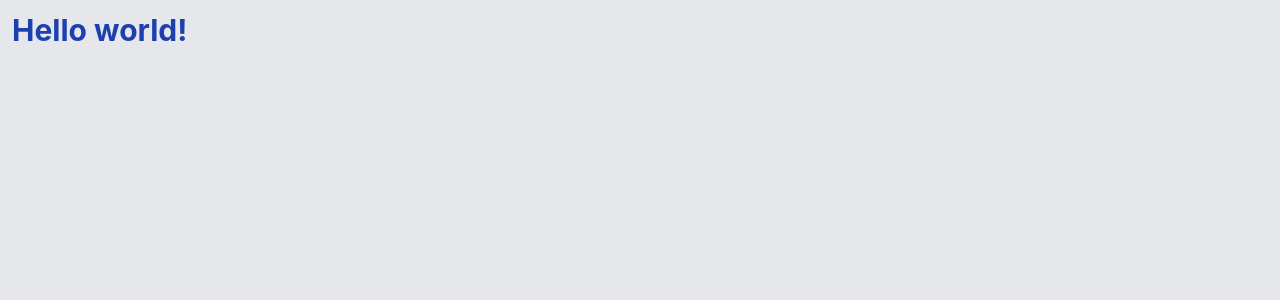
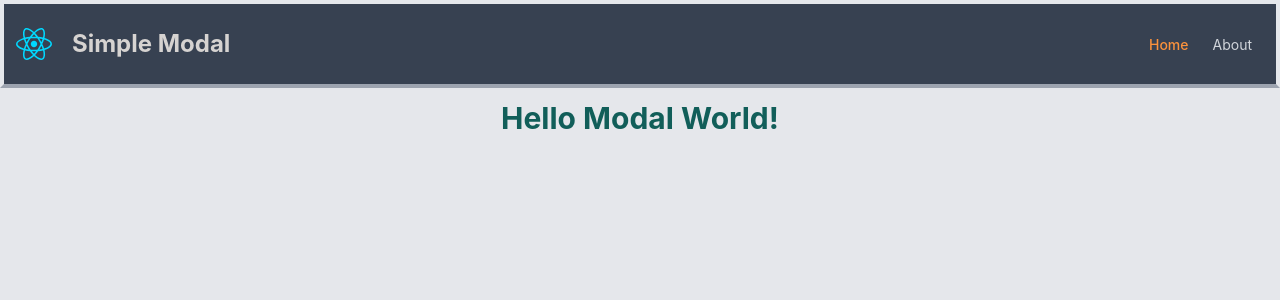
Before and after one commit to alexnas/react-advanced-modal, a React (Vite) app: page / in a window 1280 px wide. Shown: the top 300 px of the page. Built offline with nearby package versions, Linux system fonts and the light colour scheme.

Commit message:
Make app strusture and routing

```diff
--- a/package.json
+++ b/package.json
@@ -10,8 +10,10 @@
     "preview": "vite preview"
   },
   "dependencies": {
+    "clsx": "^2.1.1",
     "react": "^18.3.1",
-    "react-dom": "^18.3.1"
+    "react-dom": "^18.3.1",
+    "react-router-dom": "^6.27.0"
   },
   "devDependencies": {
     "@eslint/js": "^9.11.1",
--- a/src/App.tsx
+++ b/src/App.tsx
@@ -1,11 +1,12 @@
-function App() {
+import { RouterProvider } from 'react-router-dom';
+import router from '@/router';
+
+const App: React.FC = () => {
   return (
     <>
-      <div className="h-screen bg-gray-200 p-3">
-        <h1 className="text-3xl font-bold text-blue-800">Hello world!</h1>
-      </div>
+      <RouterProvider router={router} />
     </>
   );
-}
+};
 
 export default App;
--- a/src/assets/styles/main.css
+++ b/src/assets/styles/main.css
@@ -5,30 +5,15 @@
 *::after {
   box-sizing: border-box;
   margin: 0;
+  padding: 0;
   font-weight: normal;
 }
 
 body {
-  font-family:
-    Inter,
-    -apple-system,
-    BlinkMacSystemFont,
-    'Segoe UI',
-    Roboto,
-    Oxygen,
-    Ubuntu,
-    Cantarell,
-    'Fira Sans',
-    'Droid Sans',
-    'Helvetica Neue',
+  font-family: Inter, -apple-system, BlinkMacSystemFont, 'Segoe UI', Roboto,
+    Oxygen, Ubuntu, Cantarell, 'Fira Sans', 'Droid Sans', 'Helvetica Neue',
     sans-serif;
   text-rendering: optimizeLegibility;
   -webkit-font-smoothing: antialiased;
   -moz-osx-font-smoothing: grayscale;
 }
-
-a,
-.green {
-  text-decoration: none;
-  color: hsla(160, 100%, 37%, 1);
-}
--- /dev/null
+++ b/src/components/Header.tsx
@@ -0,0 +1,20 @@
+import logo from '@/assets/react.svg';
+import NavLinkButton from './NavLinkButton';
+
+const Header: React.FC = () => {
+  return (
+    <div className="flex justify-between px-3 py-6 items-center gap-3 bg-gray-700 border-4 border-b-gray-400">
+      <div className="flex justify-start gap-5">
+        <img src={logo} alt="Logo" />
+        <div className="font-bold text-stone-300 text-2xl">Simple Modal</div>
+      </div>
+
+      <div>
+        <NavLinkButton to="/" title="Home" />
+        <NavLinkButton to="/about" title="About" />
+      </div>
+    </div>
+  );
+};
+
+export default Header;
--- /dev/null
+++ b/src/components/NavLinkButton.tsx
@@ -0,0 +1,27 @@
+import clsx from 'clsx';
+import { NavLink } from 'react-router-dom';
+
+type Props = {
+  to: string;
+  title: string;
+};
+
+const NavLinkButton: React.FC<Props> = (props) => {
+  return (
+    <>
+      <NavLink
+        to={props.to}
+        className={({ isActive }) =>
+          clsx(
+            'rounded-md px-3 py-2 text-sm hover:bg-gray-700 hover:text-white',
+            isActive ? 'font-medium text-orange-400' : 'text-gray-300'
+          )
+        }
+      >
+        {props.title}
+      </NavLink>
+    </>
+  );
+};
+
+export default NavLinkButton;
--- /dev/null
+++ b/src/router.tsx
@@ -0,0 +1,18 @@
+import {
+  createBrowserRouter,
+  createRoutesFromElements,
+  Route,
+} from 'react-router-dom';
+import HomeView from '@/views/HomeView';
+import AboutView from '@/views/AboutView';
+
+const router = createBrowserRouter(
+  createRoutesFromElements(
+    <>
+      <Route path="/" element={<HomeView />} />
+      <Route path="/about" element={<AboutView />} />
+    </>
+  )
+);
+
+export default router;
--- /dev/null
+++ b/src/views/AboutView.tsx
@@ -0,0 +1,19 @@
+import Header from '@/components/Header';
+
+const AboutView: React.FC = () => {
+  return (
+    <>
+      <div className="h-screen bg-gray-200">
+        <Header />
+
+        <section className="p-3 ">
+          <h1 className="flex justify-center text-3xl font-bold text-teal-800">
+            About View
+          </h1>
+        </section>
+      </div>
+    </>
+  );
+};
+
+export default AboutView;
--- /dev/null
+++ b/src/views/HomeView.tsx
@@ -0,0 +1,19 @@
+import Header from '@/components/Header';
+
+const HomeView: React.FC = () => {
+  return (
+    <>
+      <div className="h-screen bg-gray-200">
+        <Header />
+
+        <section className="p-3 ">
+          <h1 className="flex justify-center text-3xl font-bold text-teal-800">
+            Hello Modal World!
+          </h1>
+        </section>
+      </div>
+    </>
+  );
+};
+
+export default HomeView;
```
Also changed, not shown: 1 other file (tests, documents, lock files or other folders).
